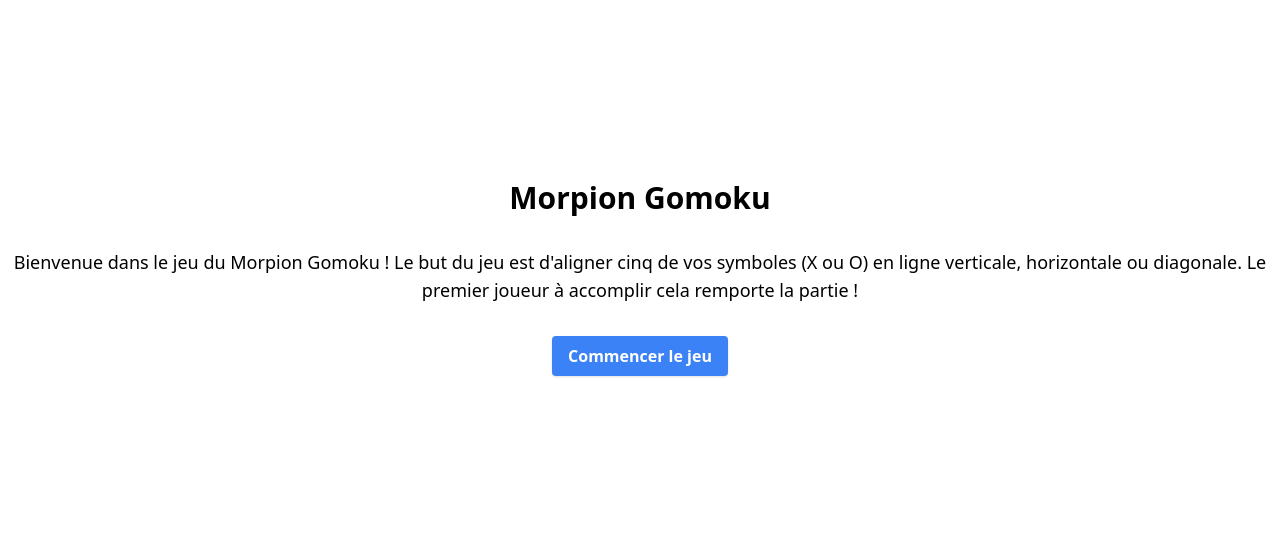
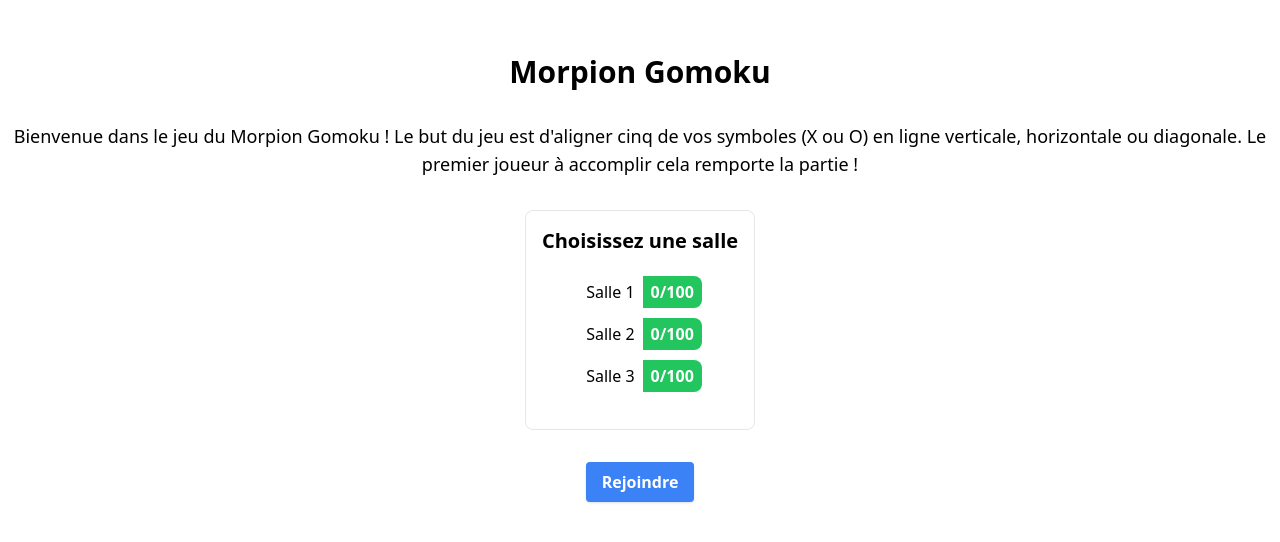
Before and after one commit to Lballanger/gomoku, a React (Vite) app: page / in a window 1280 px wide. Shown: the part 122-664 px from the top of the page. Built offline with nearby package versions, Linux system fonts and the light colour scheme.

Commit message:
Change of homepage with the choice of joining several rooms

```diff
--- a/src/pages/Home/Home.tsx
+++ b/src/pages/Home/Home.tsx
@@ -1,3 +1,4 @@
+import { useState } from "react";
 import { Link } from "react-router-dom";
 import { useDispatch } from "react-redux";
 import { joinRoom, socketConnection } from "../../services/slices/gameSlice";
@@ -6,8 +7,21 @@ function Home() {
   const dispatch = useDispatch();
 
   const handleClick = () => {
+    if (!selectedRoom) return;
     dispatch(socketConnection("true"));
-    dispatch(joinRoom("abc"));
+    dispatch(joinRoom(selectedRoom));
+  };
+
+  const [selectedRoom, setSelectedRoom] = useState<string | null>(null);
+
+  const rooms = [
+    { name: "Salle 1", capacity: "0/100", path: "1" },
+    { name: "Salle 2", capacity: "0/100", path: "2" },
+    { name: "Salle 3", capacity: "0/100", path: "3" },
+  ];
+
+  const handleRoomSelection = (path: string) => {
+    setSelectedRoom(path);
   };
 
   return (
@@ -18,12 +32,47 @@ function Home() {
         cinq de vos symboles (X ou O) en ligne verticale, horizontale ou
         diagonale. Le premier joueur à accomplir cela remporte la partie !
       </p>
+      <div className="border rounded-lg p-4 mb-8">
+        <h2 className="text-xl font-bold mb-4">Choisissez une salle</h2>
+        <div className="flex flex-col items-center justify-center">
+          <div className="flex flex-col items-center justify-center mb-4">
+            <ul className="flex flex-col items-center justify-center">
+              {rooms.map((room) => (
+                <li
+                  key={room.name}
+                  className={`flex flex-row items-center justify-between rounded-s-lg my-1  border border-white cursor-pointer ${
+                    selectedRoom === room.path ? " rounded-e-lg border" : ""
+                  }`}
+                  style={
+                    selectedRoom === room.path
+                      ? { border: "1px solid blue", backgroundColor: "#f0f8ff" }
+                      : {}
+                  }
+                  onClick={() => handleRoomSelection(room.path)}
+                >
+                  <span
+                    className={`mx-2 ${selectedRoom === room.path ? "" : ""}`}
+                  >{`Salle ${room.path}`}</span>
+                  <span
+                    className={`px-2 py-1 bg-green-500 text-white font-semibold rounded-e-lg ${
+                      selectedRoom === room.path ? "" : ""
+                    }`}
+                  >
+                    {room.capacity}
+                  </span>
+                </li>
+              ))}
+            </ul>
+          </div>
+        </div>
+      </div>
+
       <Link
-        to="/gomoku"
+        to={selectedRoom ? `/gomoku/room/${selectedRoom}` : "#"}
         className="px-4 py-2 bg-blue-500 text-white font-semibold rounded shadow"
         onClick={handleClick}
       >
-        Commencer le jeu
+        Rejoindre
       </Link>
     </div>
   );
```
